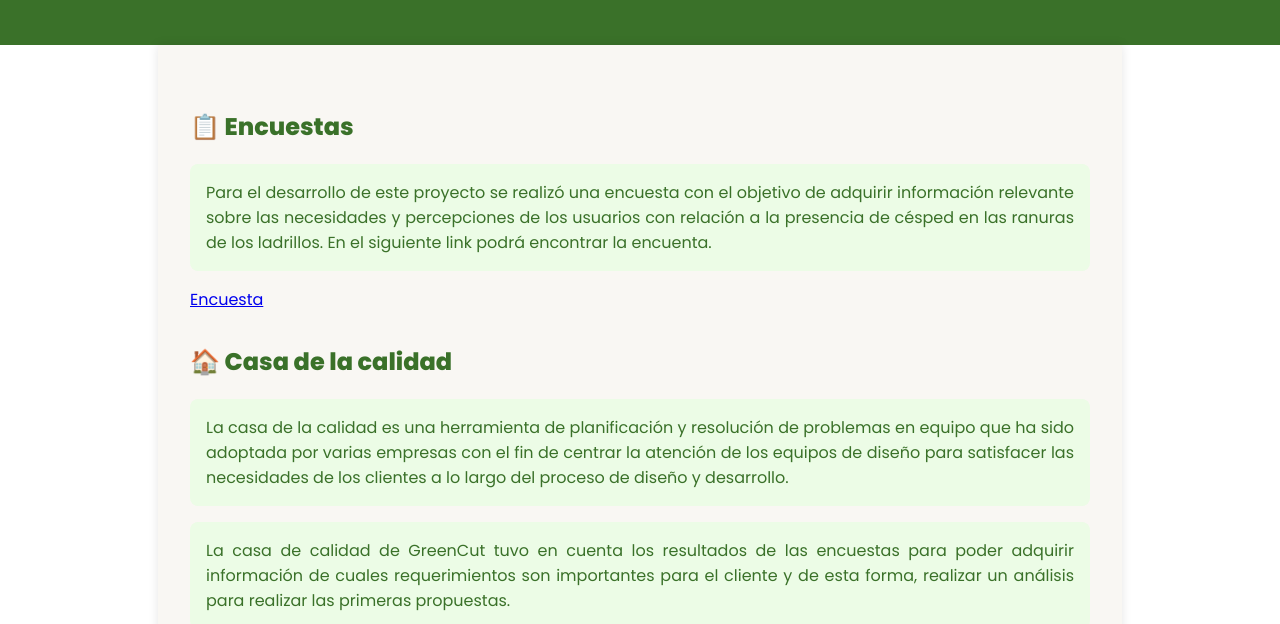
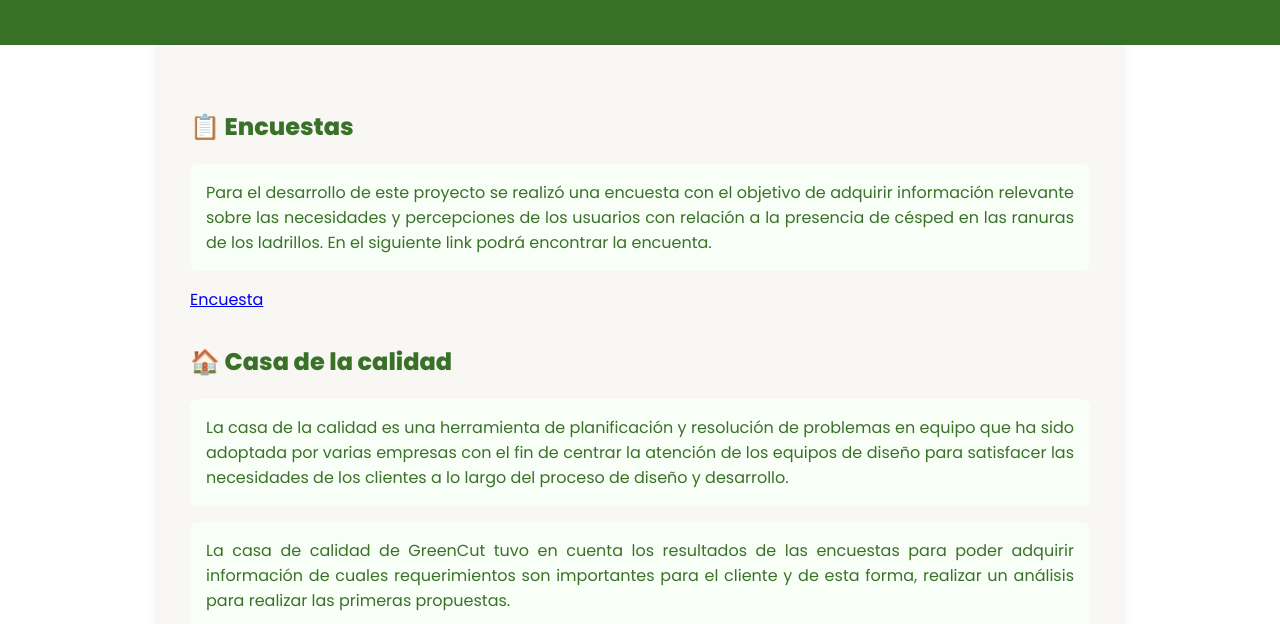
Before and after one commit to May-ling10/GreenCut2, a plain HTML site: page proceso_de_diseño.html in a window 1280 px wide. Shown: the part 176-800 px from the top of the page. Drawn offline with nearby package versions, Linux system fonts and the light colour scheme.

Commit message:
Update proceso_de_diseño.html

```diff
--- a/proceso_de_diseño.html
+++ b/proceso_de_diseño.html
@@ -138,7 +138,7 @@
 
     .justificado {
       text-align: justify;
-      background-color: #ecfce6;   /* Fondo sutil */
+      background-color: #f8fff6;   /* Fondo sutil */
       padding: 1rem;               /* Espaciado interno */
       border-radius: 8px;
     }
```
